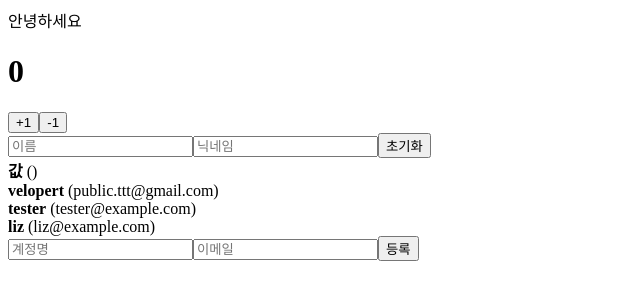
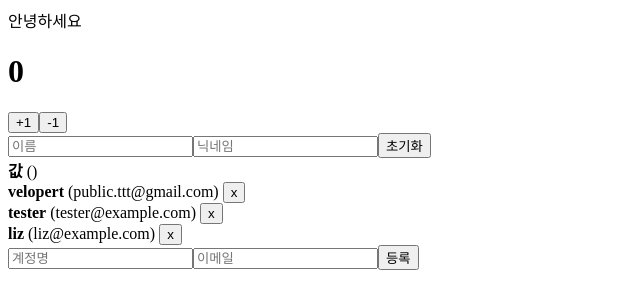
Before and after one commit to devjinius/react-hooks, a React app: page / in a window 1280 px wide. Shown: the top 308 px of the page, without its empty margins (0-640 px from the left). Built offline with nearby package versions, Linux system fonts and the light colour scheme; the HTML template or start-up script is replaced by a standard one.

Commit message:
Feat: remove User

```diff
--- a/src/App.js
+++ b/src/App.js
@@ -49,12 +49,16 @@ function App() {
     nextId.current += 1;
   };
 
+  const onRemove = id => {
+    setUsers(users.filter(user => id !== user.id));
+  };
+
   return (
     <div>
       <Hello />
       <Counter />
       <Input />
-      <List users={users} />
+      <List users={users} onRemove={onRemove} />
       <CreateUser {...inputs} onChange={onChange} onCreate={onCreate} />
     </div>
   );
--- a/src/components/List.js
+++ b/src/components/List.js
@@ -1,15 +1,17 @@
 import React, { useState } from 'react';
 
-function User({ user }) {
+function User({ user, onRemove }) {
   return (
     <div>
-      <b>{user.username}</b> <span>({user.email})</span>
+      <b>{user.username}</b> <span>({user.email})</span>{' '}
+      <button onClick={() => onRemove(user.id)}>x</button>
     </div>
   );
 }
 
-function List({ users }) {
-  const userComponents = _ => users.map(user => <User user={user} key={user.id} />);
+function List({ users, onRemove }) {
+  const userComponents = _ =>
+    users.map(user => <User user={user} key={user.id} onRemove={onRemove} />);
   return userComponents();
 }
 
```
